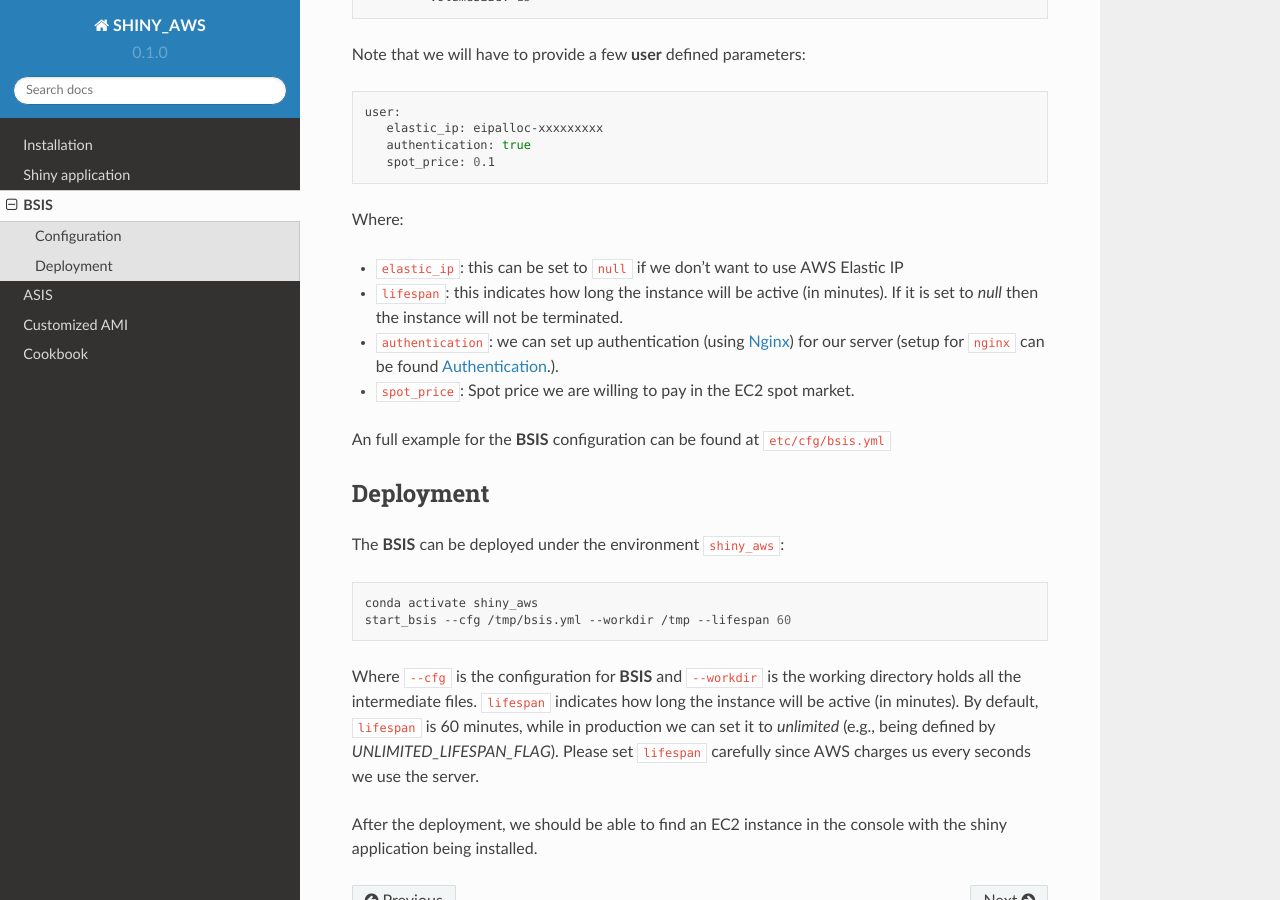
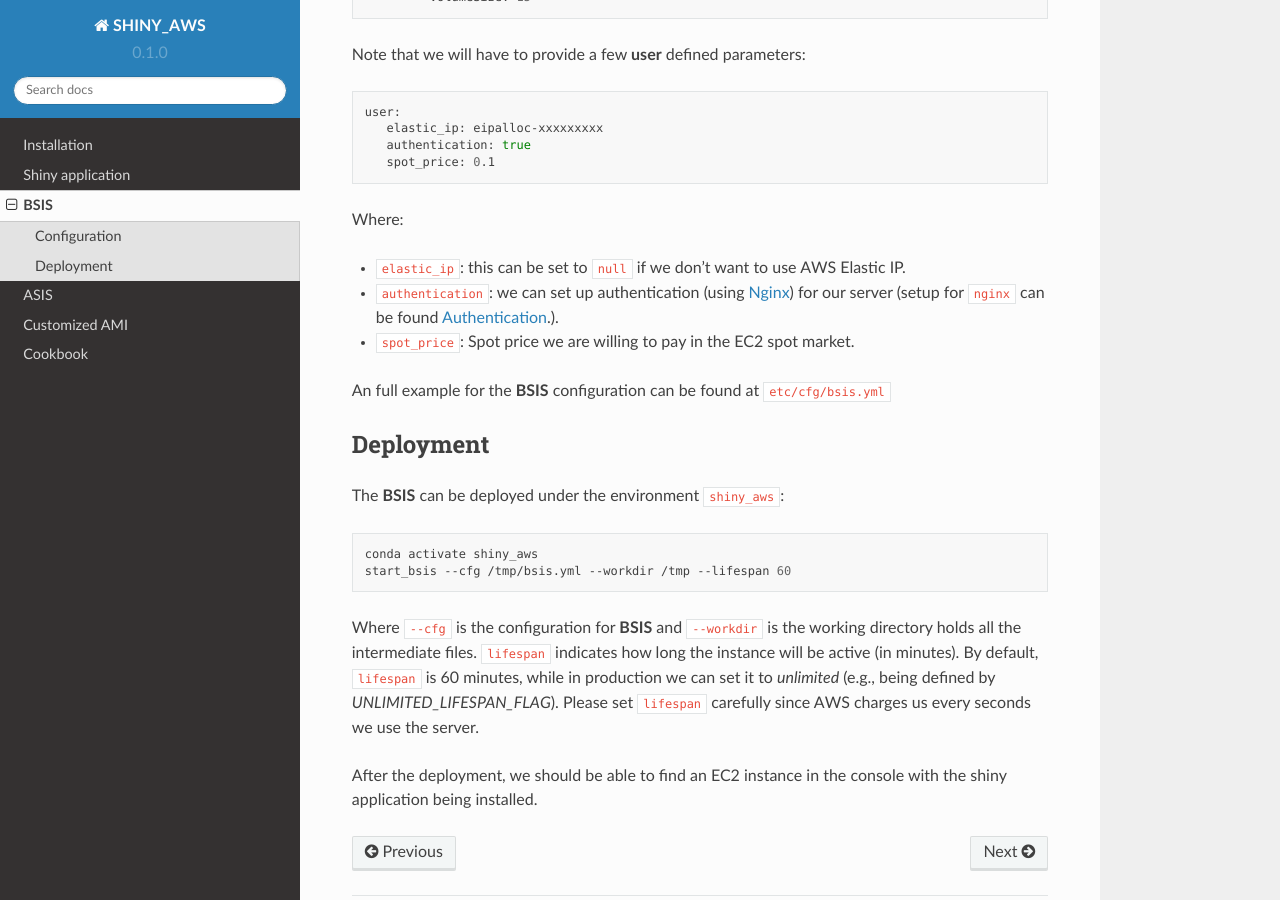
Before and after one commit to jzanetti/shiny_aws, a Sphinx documentation site: the page built from doc/source/BSIS.rst, in a window 1280 px wide and 900 px high, scrolled down 1180 px. Built offline with Sphinx 7.4.7 and the Read the Docs theme 2.0.0, drawn with Linux system fonts in a browser that asks for light colours.

Commit message:
update bsis readthedoc

```diff
--- a/doc/source/BSIS.rst
+++ b/doc/source/BSIS.rst
@@ -61,8 +61,7 @@ Note that we will have to provide a few **user** defined parameters:
 
 Where:
 
-- ``elastic_ip``: this can be set to ``null`` if we don't want to use AWS Elastic IP
-- ``lifespan``: this indicates how long the instance will be active (in minutes). If it is set to `null` then the instance will not be terminated.
+- ``elastic_ip``: this can be set to ``null`` if we don't want to use AWS Elastic IP.
 - ``authentication``: we can set up authentication (using `Nginx <https://www.nginx.com/>`_) for our server (setup for ``nginx`` can be found :ref:`shiny_aws_auth`.).
 - ``spot_price``: Spot price we are willing to pay in the EC2 spot market.
 
```
